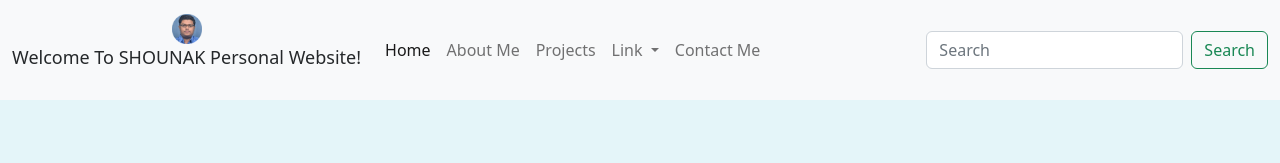
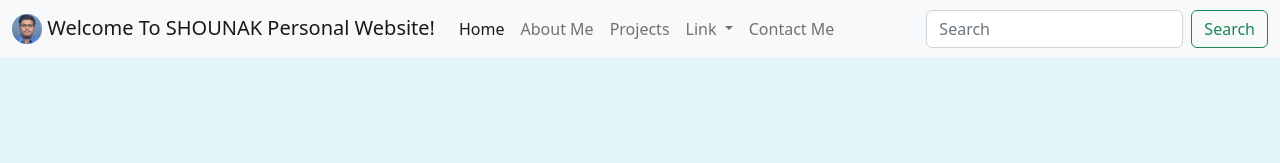
Before and after one commit to sbose13/Personal-Site, a plain HTML site: page index.html in a window 1280 px wide. Shown: the top 163 px of the page. Drawn offline with nearby package versions, Linux system fonts and the light colour scheme.

Commit message:
Update index.html

```diff
--- a/index.html
+++ b/index.html
@@ -13,9 +13,9 @@
 <body>
   <nav class="navbar navbar-expand-lg bg-light">
     <div class="container-fluid">
-      <a class="navbar-brand" href="#">
+      <a class="navbar-brand heading-nav" href="#">
         <img src="./Shounak_Photograph.png" alt="Logo" width="30" height="30" class="d-inline-block align-text-top">
-        <p>Welcome To SHOUNAK Personal Website!</p>
+        Welcome To SHOUNAK Personal Website!
       </a>
       <button class="navbar-toggler" type="button" data-bs-toggle="collapse" data-bs-target="#navbarSupportedContent" aria-controls="navbarSupportedContent" aria-expanded="false" aria-label="Toggle navigation">
         <span class="navbar-toggler-icon"></span>
```
